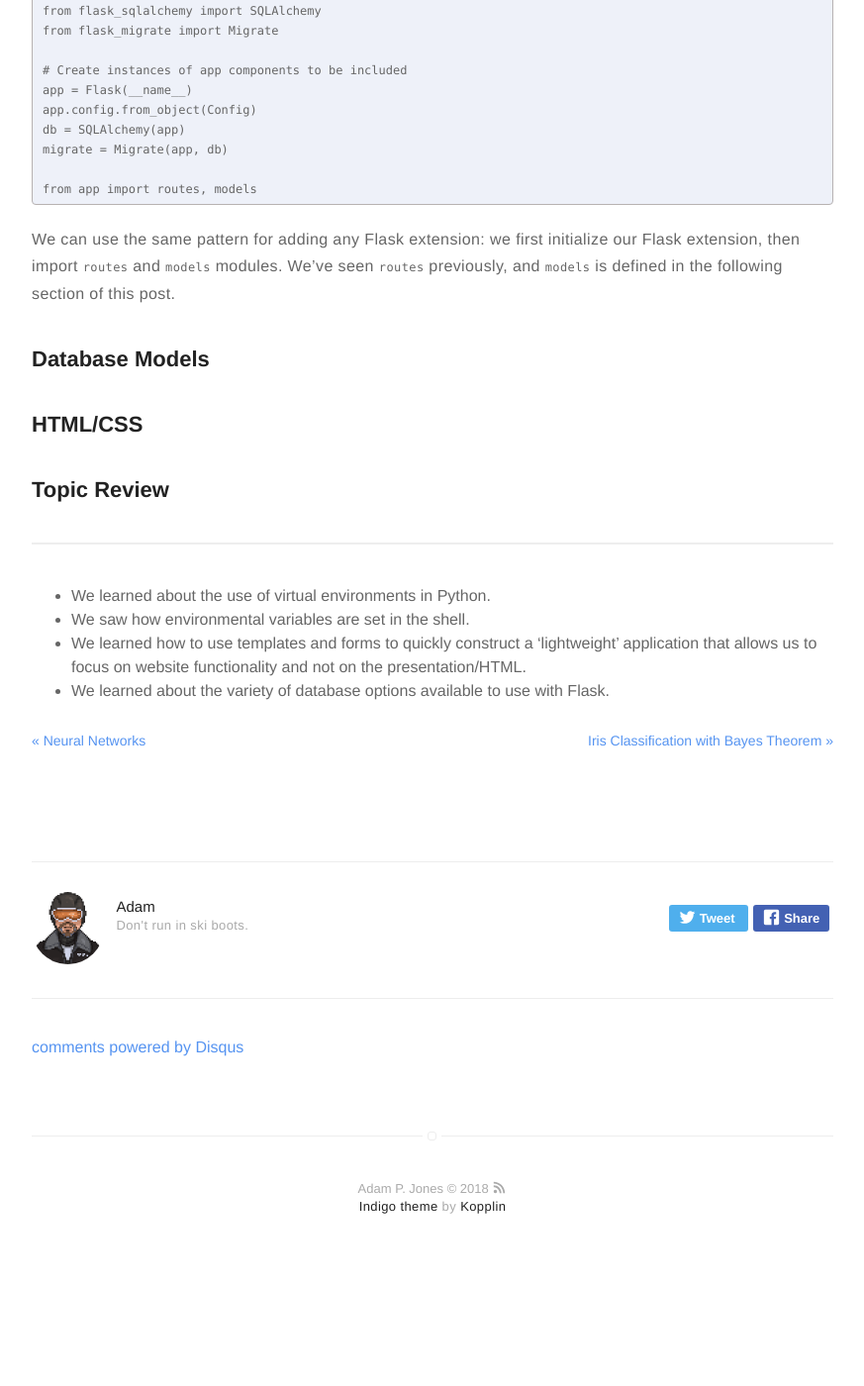
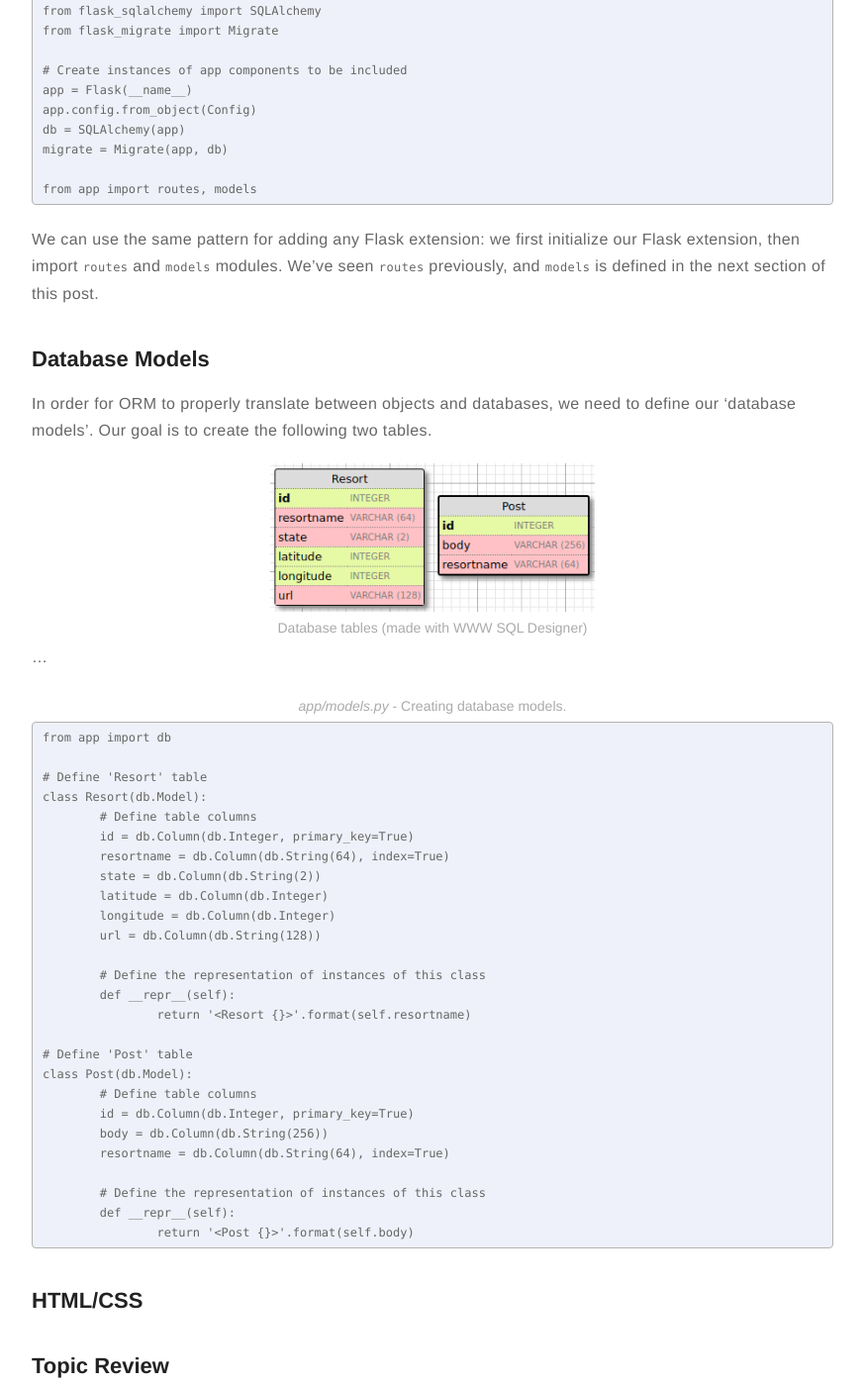
Before and after one commit to meccaLeccaHi/meccaLeccaHi.github.io, a Jekyll site: the page built from _posts/2018-11-08-web-apps-with-flask.md, in a window 1280 px wide and 1400 px high, scrolled down 12029 px. Shown: the whole window at 99% size, without its empty margins (203-1076 px from the left). Built offline with Jekyll 4.4.1, drawn with Linux system fonts in a browser that asks for light colours; comment, search, counter and statistics services are not loaded; before the commit the page ends 13319 px from its top, so only the background shows below that.

Commit message:
adding section to post

````diff
--- a/_posts/2018-11-08-web-apps-with-flask.md
+++ b/_posts/2018-11-08-web-apps-with-flask.md
@@ -403,11 +403,52 @@ migrate = Migrate(app, db)
 
 from app import routes, models
 ```
-We can use the same pattern for adding any Flask extension: we first initialize our Flask extension, then import `routes` and `models` modules. We've seen `routes` previously, and `models` is defined in the following section of this post.
-
+We can use the same pattern for adding any Flask extension: we first initialize our Flask extension, then import `routes` and `models` modules. We've seen `routes` previously, and `models` is defined in the next section of this post.
 
 <a id="database_models"></a>
 ## Database Models
+
+In order for ORM to properly translate between objects and databases, we need to define our 'database models'. Our goal is to create the following two tables.
+
+{% include figure_link.html url="/assets/images/flask/db_models.png" href="http://ondras.zarovi.cz/sql/demo" caption="Database tables (made with WWW SQL Designer)" width="45%" %}
+
+
+...
+
+
+<figcaption><i>app/models.py</i> - Creating database models.<br>&nbsp;</figcaption>
+```
+from app import db
+
+# Define 'Resort' table
+class Resort(db.Model):
+	# Define table columns
+	id = db.Column(db.Integer, primary_key=True)
+	resortname = db.Column(db.String(64), index=True)
+	state = db.Column(db.String(2))
+	latitude = db.Column(db.Integer)
+	longitude = db.Column(db.Integer)
+	url = db.Column(db.String(128))
+
+	# Define the representation of instances of this class
+	def __repr__(self):
+		return '<Resort {}>'.format(self.resortname)
+
+# Define 'Post' table
+class Post(db.Model):
+	# Define table columns
+	id = db.Column(db.Integer, primary_key=True)
+	body = db.Column(db.String(256))
+	resortname = db.Column(db.String(64), index=True)
+
+	# Define the representation of instances of this class
+	def __repr__(self):
+		return '<Post {}>'.format(self.body)
+```
+
+
+
+
 
 
 <a id="html_css"></a>
````
